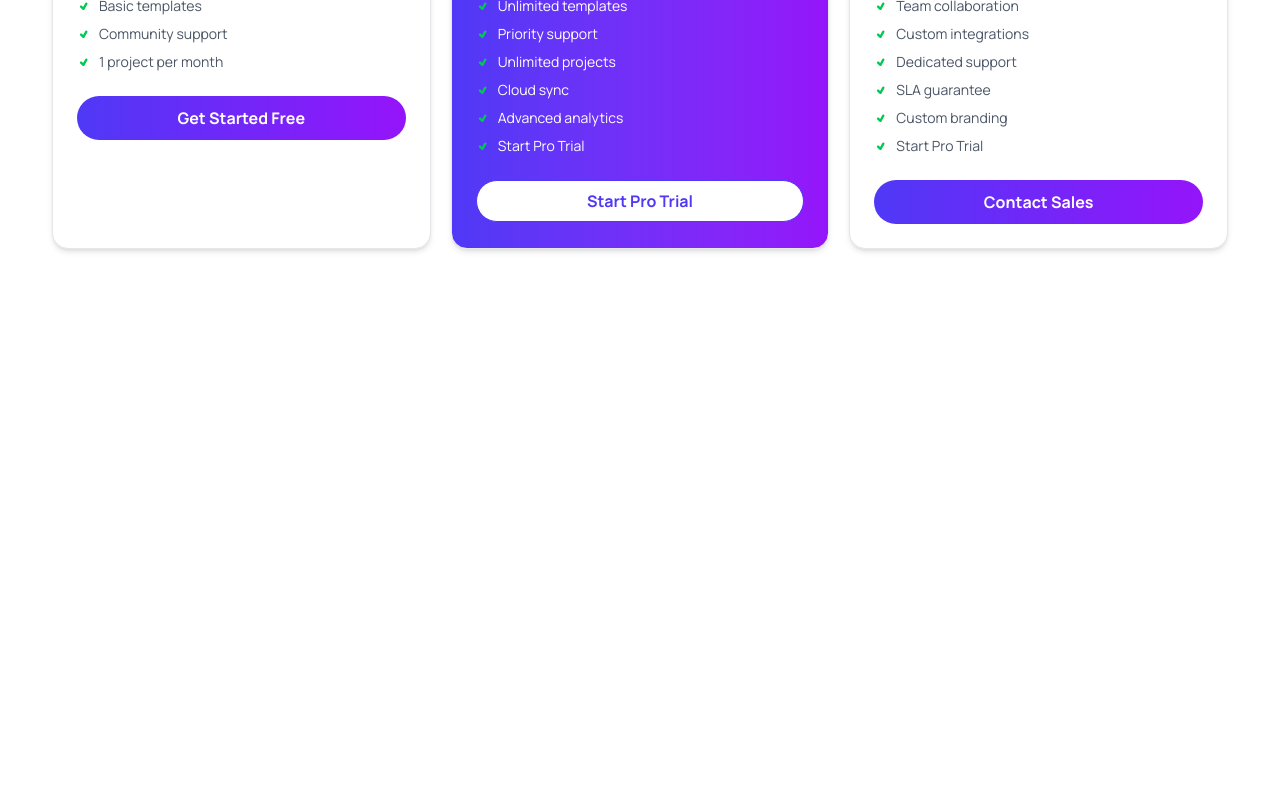
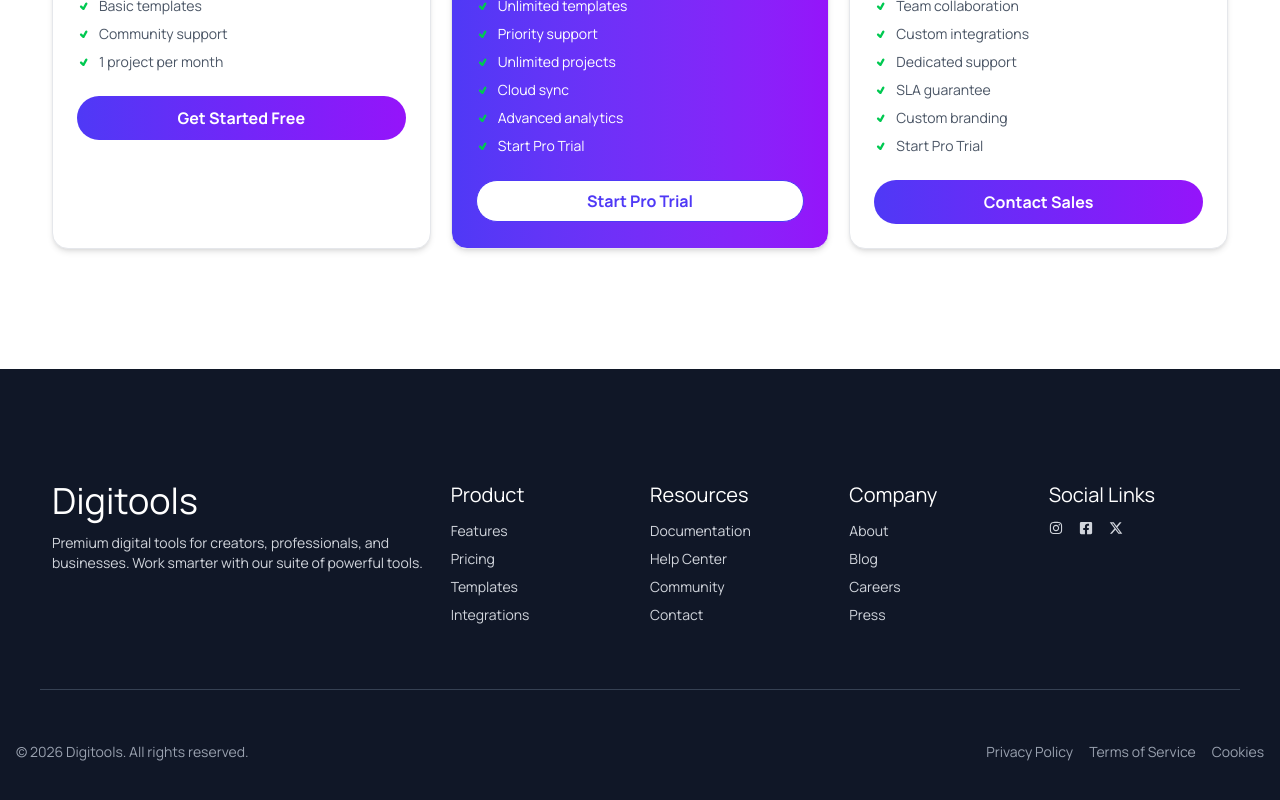
Before and after one commit to Riadul-Islam-551/B13-A6-Digital-Tools, a React (Vite) app: page / in a window 1280 px wide. Shown: the part 3224-4024 px from the top of the page. Before the commit the page ends 3593 px from the top, so only its background shows below. Built offline with nearby package versions, Linux system fonts and the light colour scheme.

Commit message:
make the footer section

```diff
--- a/src/App.jsx
+++ b/src/App.jsx
@@ -6,6 +6,7 @@ import Nav from "./components/nav/Nav";
 import States from "./components/states/States";
 import Steps from "./components/steps/Steps";
 import PackagePrice from "./components/packagePrice/PackagePrice";
+import Footer from "./components/footer/Footer";
 
 const fetchProducts = fetch("/product.json")
   .then((res) => res.json())
@@ -28,6 +29,7 @@ function App() {
       ></Tools>
       <Steps></Steps>
       <PackagePrice></PackagePrice>
+      <Footer></Footer>
     </>
   );
 }
--- /dev/null
+++ b/src/components/footer/Footer.jsx
@@ -0,0 +1,70 @@
+import React from "react";
+import { FaFacebookSquare, FaInstagram } from "react-icons/fa";
+import { FaXTwitter } from "react-icons/fa6";
+
+const Footer = () => {
+  return (
+    <div className="bg-[#101727] text-gray-300 py-12">
+      <div className="max-w-300 mx-auto border-b border-b-gray-700 grid grid-cols-1 md:grid-col-3 lg:grid-cols-6 gap-5 px-3  py-7 md:py-16">
+        <div className="lg:col-span-2">
+          <h1 className="text-2xl md:text-4xl text-white mb-3">Digitools</h1>
+          <p className="text-sm">
+            Premium digital tools for creators, professionals, and businesses.
+            Work smarter with our suite of powerful tools.
+          </p>
+        </div>
+        <div>
+          <h2 className="text-white text-xl">Product</h2>
+          <ul className="text-sm mt-3 space-y-2">
+            <li>Features</li>
+            <li>Pricing</li>
+            <li>Templates</li>
+            <li>Integrations</li>
+          </ul>
+        </div>
+        <div>
+          <h2 className="text-white text-xl">Resources</h2>
+          <ul className="text-sm mt-3 space-y-2">
+            <li>Documentation</li>
+            <li>Help Center</li>
+            <li>Community</li>
+            <li>Contact</li>
+          </ul>
+        </div>
+        <div>
+          <h2 className="text-white text-xl">Company</h2>
+          <ul className="text-sm mt-3 space-y-2">
+            <li>About</li>
+            <li>Blog</li>
+            <li>Careers</li>
+            <li>Press</li>
+          </ul>
+        </div>
+        <div>
+          <h2 className="text-white text-xl">Social Links</h2>
+          <ul className="text-sm mt-3 space-y-2 flex gap-4">
+            <li>
+              <FaInstagram />
+            </li>
+            <li>
+              <FaFacebookSquare />
+            </li>
+            <li>
+              <FaXTwitter />
+            </li>
+          </ul>
+        </div>
+      </div>
+      <div className="flex flex-col md:flex-row justify-between lg:justify-between mt-9 p-4 text-gray-400 text-sm">
+        <p>&copy; 2026 Digitools. All rights reserved.</p>
+        <ul className="flex items-center gap-4 mt-5 md:mt-0">
+          <li>Privacy Policy</li>
+          <li>Terms of Service</li>
+          <li>Cookies</li>
+        </ul>
+      </div>
+    </div>
+  );
+};
+
+export default Footer;
```
